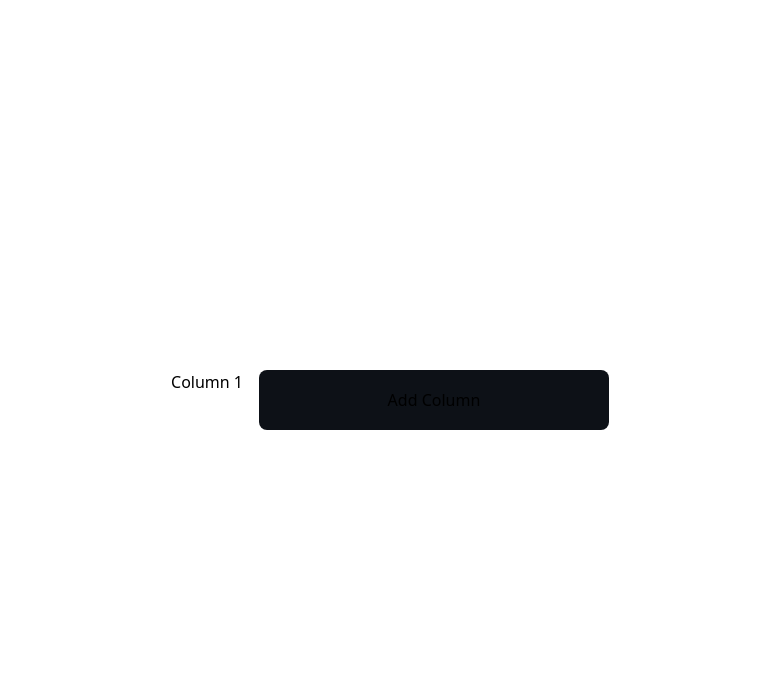
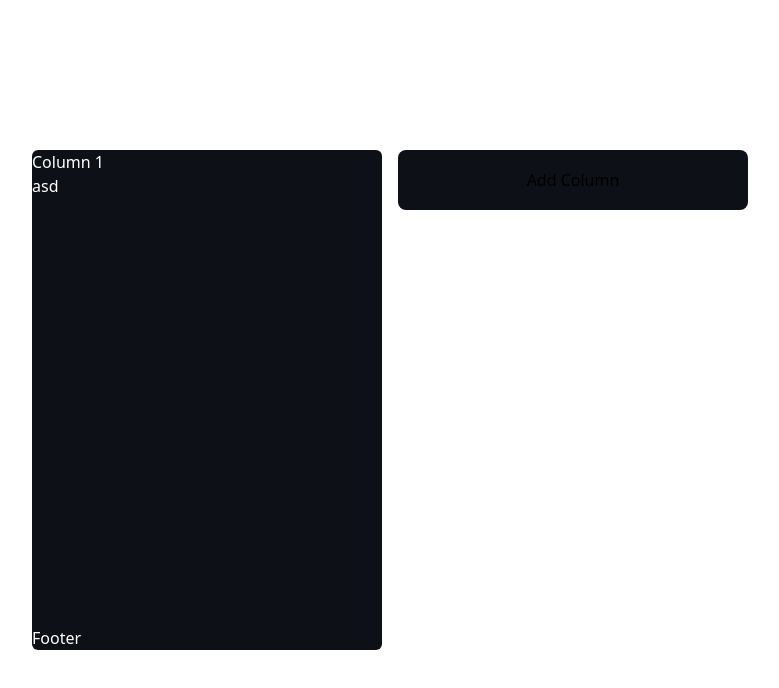
Before and after one commit to nixtrox/DragAndDropToDo, a React (Vite) app in the folder dragAndDrop/: page / in a window 1280 px wide. Both pictures are taken after a click on the button "Add Column". Shown: the top 688 px of the page, without its empty margins (250-1029 px from the left). Built offline with nearby package versions, Linux system fonts and the light colour scheme.

Commit message:
Column rendezes

```diff
--- a/dragAndDrop/src/components/ColumnContainer.tsx
+++ b/dragAndDrop/src/components/ColumnContainer.tsx
@@ -10,7 +10,22 @@ interface Props{
 function ColumnContainer(props: Props)
 {
    const {column} = props;
-    return <div>{column.title}</div>
+    return <div className="
+    bg-mainBackgroundColor
+    color-white
+    w-[350px]
+    h-[500px]
+    max-h-[500px]
+    rounded-md
+    flex
+    flex-col
+    text-white"
+
+    >
+        <div> {column.title}</div>
+        <div className="flex flex-grow"  >asd</div>
+        <div>Footer</div>
+        </div>
 }
 
 export default ColumnContainer;
```
Also changed, not shown: dragAndDrop/src/components/KanbanBoard.tsx (+9 -1 lines).
